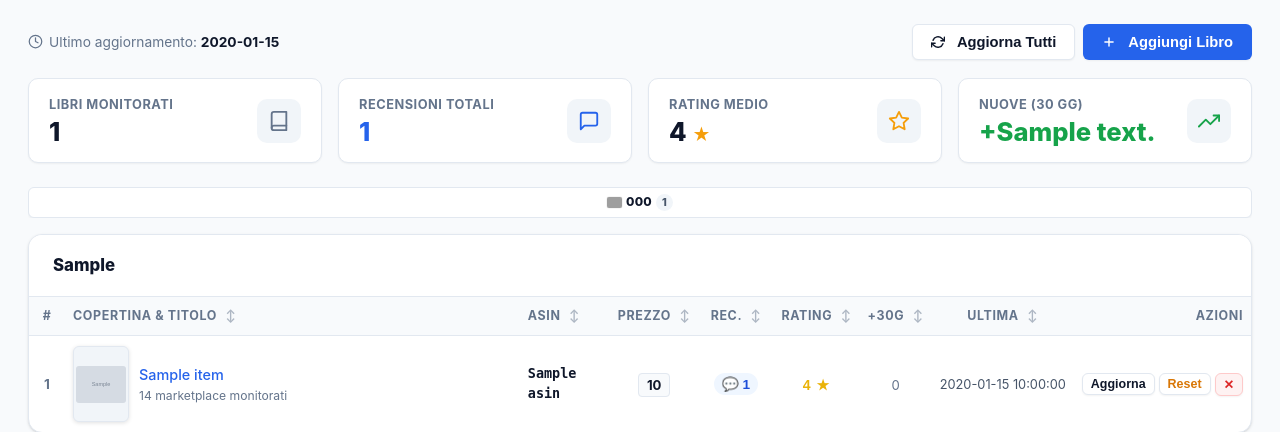
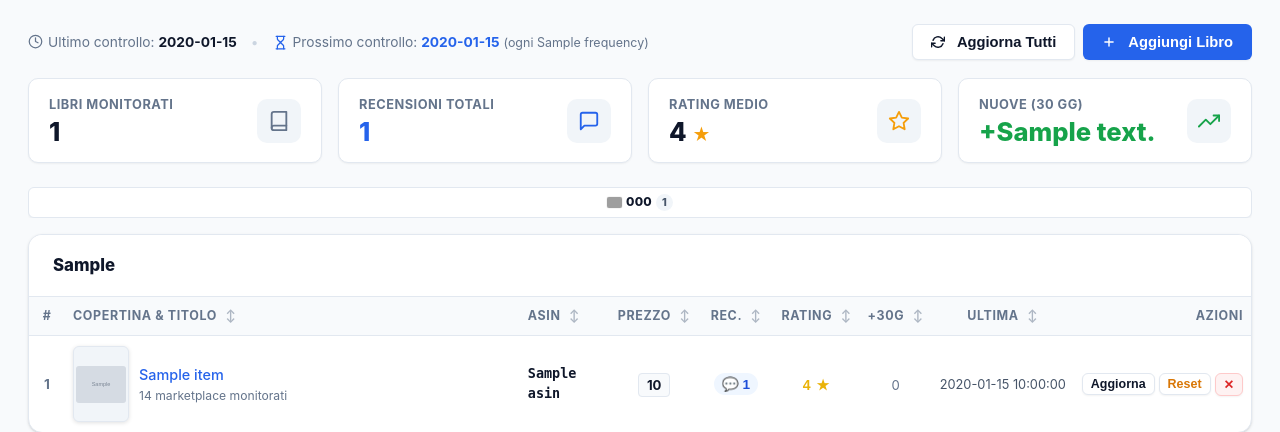
Before and after one commit to indiebookstudio/review-monitor, a FastAPI app: template app/templates/dashboard.html in a window 1280 px wide. Shown: the top 432 px of the page. Run offline with FastAPI, Linux system fonts and the light colour scheme; the template is opened without the code that fills it: most values are stand-ins (such as "Sample title", 1, 10 or a date in 2020); grey boxes marked "Sample" are stand-in pictures; parts of the project's set-up code (start-up, migrations or seed data) failed here and were passed over; grey boxes are pictures that could not be loaded.

Commit message:
agigornamenti vari

```diff
--- a/app/templates/dashboard.html
+++ b/app/templates/dashboard.html
@@ -4,9 +4,16 @@
 
 {% block content %}
 <div class="page-header" style="margin-bottom: 18px; display: flex; justify-content: space-between; align-items: center; flex-wrap: wrap; gap: 12px;">
-  <div style="font-size: 0.86rem; color: var(--text-subtle); display: flex; align-items: center; gap: 6px;">
-    <svg width="15" height="15" viewBox="0 0 24 24" fill="none" stroke="currentColor" stroke-width="2" stroke-linecap="round" stroke-linejoin="round" style="color: var(--text-subtle);"><circle cx="12" cy="12" r="10"></circle><polyline points="12 6 12 12 16 14"></polyline></svg>
-    <span>Ultimo aggiornamento: <strong style="color: #0f172a; font-weight: 700;">{{ last_update_str }}</strong></span>
+  <div style="font-size: 0.86rem; color: var(--text-subtle); display: flex; align-items: center; flex-wrap: wrap; gap: 14px;">
+    <div style="display: flex; align-items: center; gap: 5px;">
+      <svg width="15" height="15" viewBox="0 0 24 24" fill="none" stroke="currentColor" stroke-width="2" stroke-linecap="round" stroke-linejoin="round" style="color: var(--text-subtle);"><circle cx="12" cy="12" r="10"></circle><polyline points="12 6 12 12 16 14"></polyline></svg>
+      <span>Ultimo controllo: <strong style="color: #0f172a; font-weight: 700;">{{ last_update_str }}</strong></span>
+    </div>
+    <span style="color: #cbd5e1;">•</span>
+    <div style="display: flex; align-items: center; gap: 5px;">
+      <svg width="15" height="15" viewBox="0 0 24 24" fill="none" stroke="#2563eb" stroke-width="2" stroke-linecap="round" stroke-linejoin="round"><path d="M5 22h14"></path><path d="M5 2h14"></path><path d="M17 22v-4.172a2 2 0 0 0-.586-1.414L12 12l-4.414 4.414A2 2 0 0 0 7 17.828V22"></path><path d="M7 2v4.172a2 2 0 0 0 .586 1.414L12 12l4.414-4.414A2 2 0 0 0 17 6.172V2"></path></svg>
+      <span>Prossimo controllo: <strong style="color: #2563eb; font-weight: 700;">{{ next_update_str }}</strong> <small style="color: #64748b; font-size: 0.78rem;">(ogni {{ frequency }})</small></span>
+    </div>
   </div>
 
   <div class="btn-group">
```
Also changed, not shown: app/routes/dashboard.py (+18 -1 lines).
